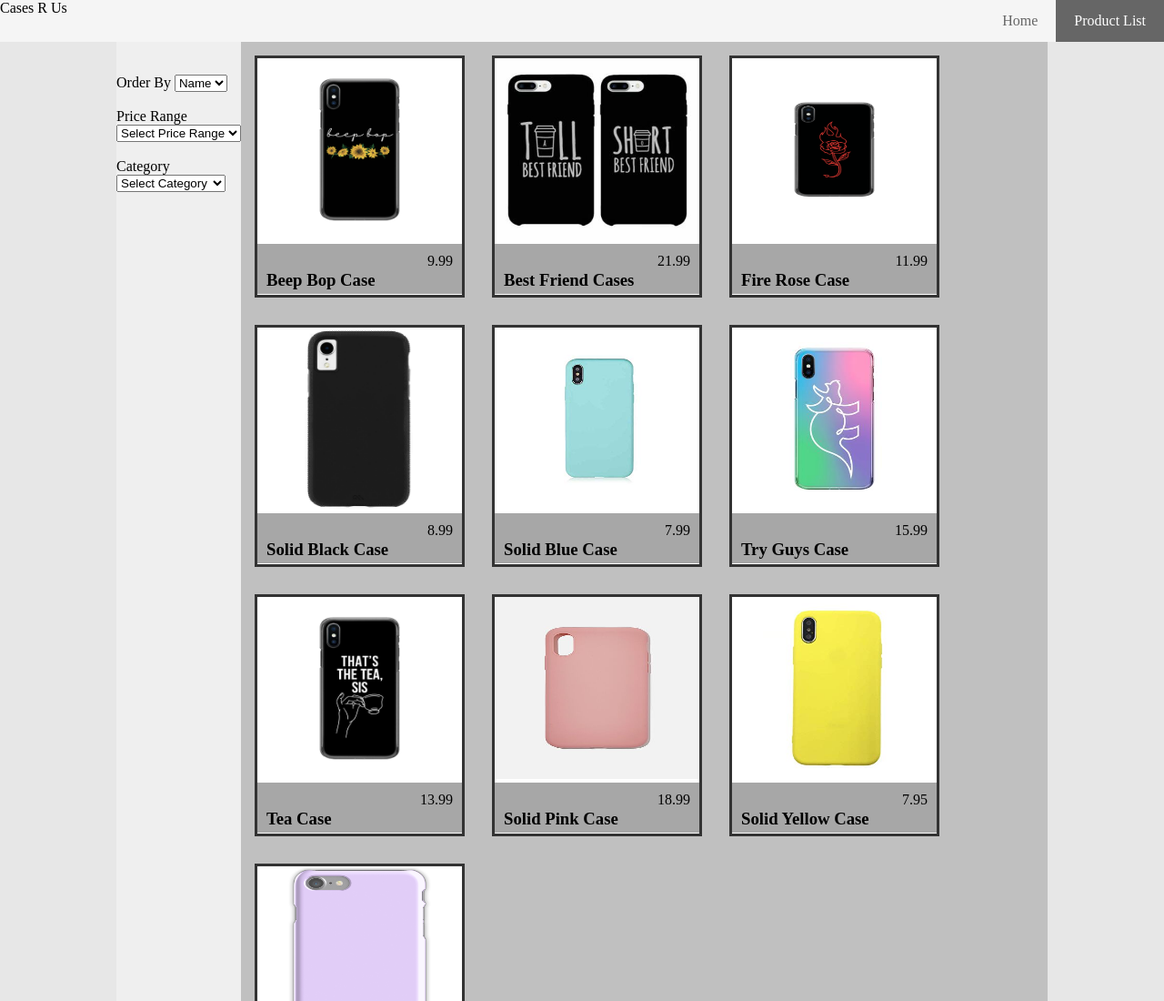
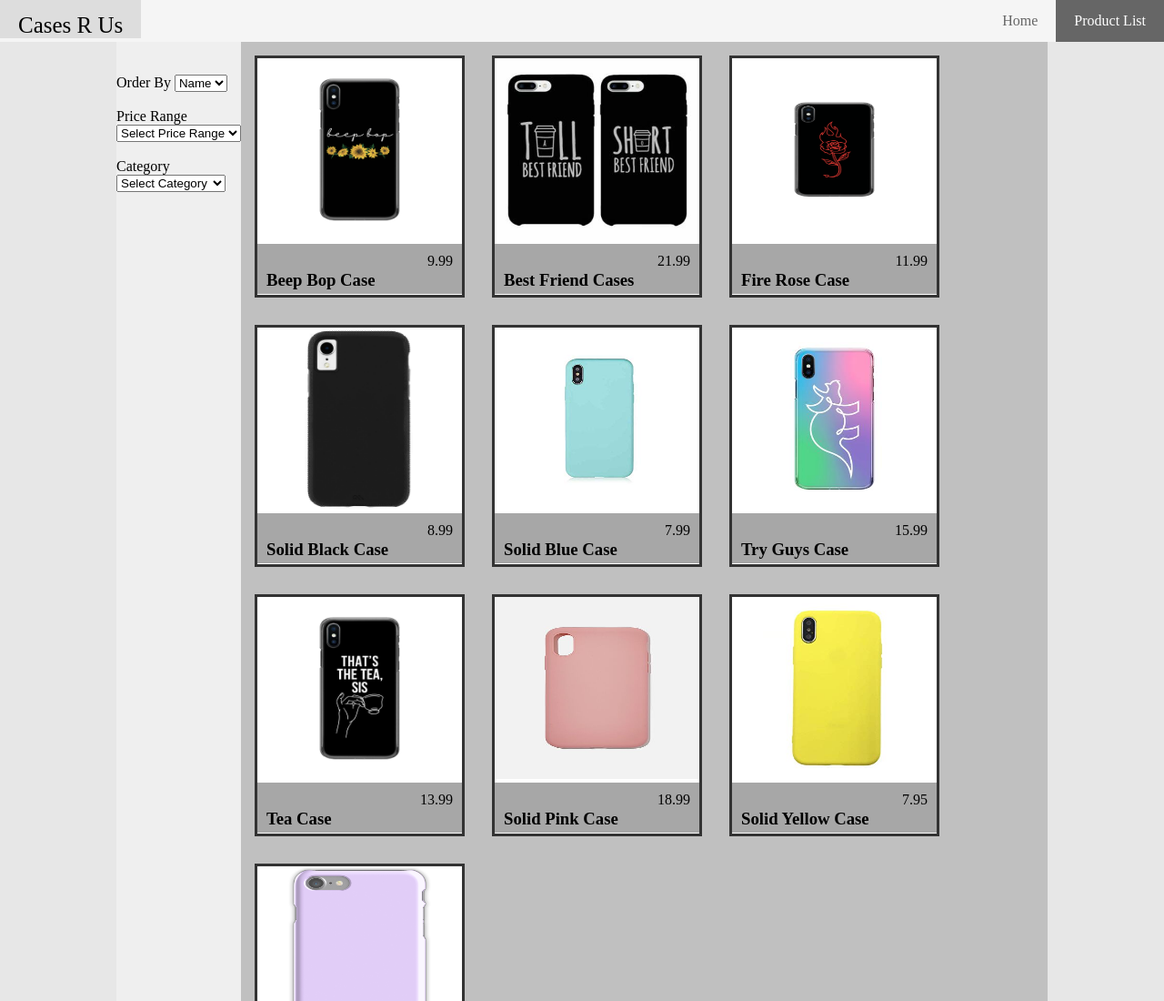
Before and after one commit to mpn6/CasesRUS, a plain HTML site: page productList.html in a window 1280 px wide. Shown: the top 1100 px of the page at 91% size. Drawn offline with Linux system fonts and the light colour scheme.

Commit message:
Fix: Title on productList.html

```diff
--- a/productList.html
+++ b/productList.html
@@ -7,7 +7,9 @@
 </head>
 <body>
     <aside class="navbar">
-        Cases R Us
+        <div class="title">
+            <a href="index.html"> Cases R Us</a>
+        </div>
         <a href="productList.html" class="right active">Product List</a>
         <a href="index.html" class="right">Home</a>
     </aside>
```
